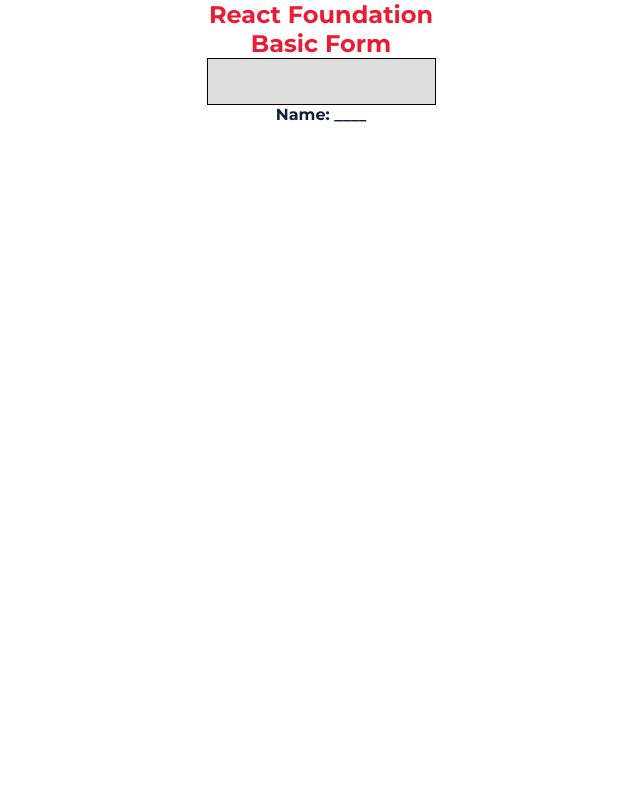
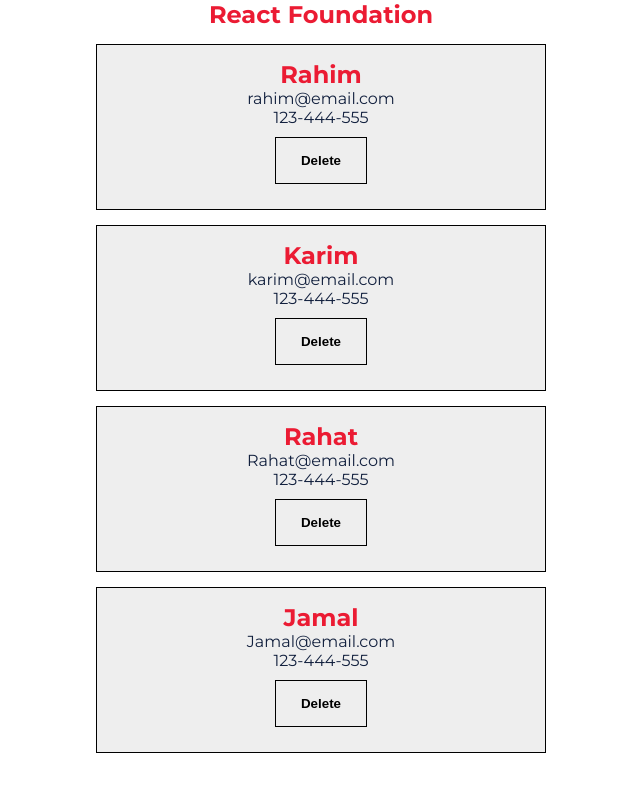
Before and after one commit to jakdev047/react-base-concept, a React (Create React App) app: page /persons in a window 1280 px wide. Shown: the top 792 px of the page, without its empty margins (319-959 px from the left). Built offline with nearby package versions, Linux system fonts and the light colour scheme.

Commit message:
delete function in person component

```diff
--- a/src/App.js
+++ b/src/App.js
@@ -4,19 +4,19 @@
 import './assets/sass/index.scss';
 
 // pages
-// import Persons from './pages/Persons';
+import Persons from './pages/Persons';
 // import Students from './pages/Students';
 // import Count from './pages/Count';
-import BasicForm from './pages/BasicForm';
+// import BasicForm from './pages/BasicForm';
 
 function App() {
   return (
     <div className="App">
       <h2>React Foundation</h2>
-      {/* <Persons /> */}
+      <Persons />
       {/* <Students /> */}
       {/* <Count /> */}
-      <BasicForm />
+      {/* <BasicForm /> */}
     </div>
   );
 }
--- a/src/components/Person/Person.js
+++ b/src/components/Person/Person.js
@@ -1,13 +1,32 @@
 import React, {  } from 'react';
 import PropTypes from 'prop-types';
 
-const Person = ({name,email,phone,children}) => {
+const PersonStyle= {
+    display: 'block',
+    maxWidth: '450px',
+    border: '1px solid #000',
+    padding: '15px 25px',
+    margin: '15px auto',
+    background: '#eee'
+}
+const ButonStyle= {
+    display: 'block',
+    border: '1px solid #000',
+    padding: '15px 25px',
+    background: '#eee',
+    margin: '10px auto',
+    cursor: 'pointer'
+}
+
+const Person = (props) => {
+    const {name,email,phone,id} = props.person;
     return (
-        <div>
+        <div style={PersonStyle}>
             <h2>{name}</h2>
             <p>{email}</p>
             <p>{phone}</p>
-            <p>{children}</p>
+            <button style={ButonStyle} onClick={()=>props.delete(id)}>Delete</button>
+            <p>{props.children}</p>
         </div>
     );
 };
--- a/src/pages/Persons.js
+++ b/src/pages/Persons.js
@@ -1,18 +1,34 @@
-import React, { Component, Fragment } from 'react';
+import React, { Component } from 'react';
 
 import Person from '../components/Person/Person';
 
 class Persons extends Component {
+
+    state = {
+        persons:[
+            {id:1, name:"Rahim", email:"rahim@email.com", phone:"123-444-555"},
+            {id:2, name:"Karim", email:"karim@email.com", phone:"123-444-555"},
+            {id:3, name:"Rahat", email:"Rahat@email.com", phone:"123-444-555"},
+            {id:4, name:"Jamal", email:"Jamal@email.com", phone:"123-444-555"}
+        ]
+    }
+
+    deleteBookItem = (id) => {
+        const persons = [...this.state.persons].filter(person=> person.id !== id);
+        this.setState({
+            persons
+        });
+    }
+
     render() {
+        const {persons} = this.state;
         return (
-            <Fragment>
-                <Person name="Rahim" email="rahim@email.com" phone="123-444-555" />
-                <Person name="Karim" email="karim@email.com" phone="123-444-555" />
-                <Person name="Rahat" email="Rahat@email.com" phone="123-444-555" />
-                <Person name="Jamal" email="Jamal@email.com" phone="123-444-555" />
-                <Person> Person Children </Person>
-            </Fragment>
-        )
+            <div>
+                {
+                    persons.map( person => <Person key={person.id} person={person} delete={this.deleteBookItem} />)
+                }
+            </div>
+    )
     }
 }
 
```
